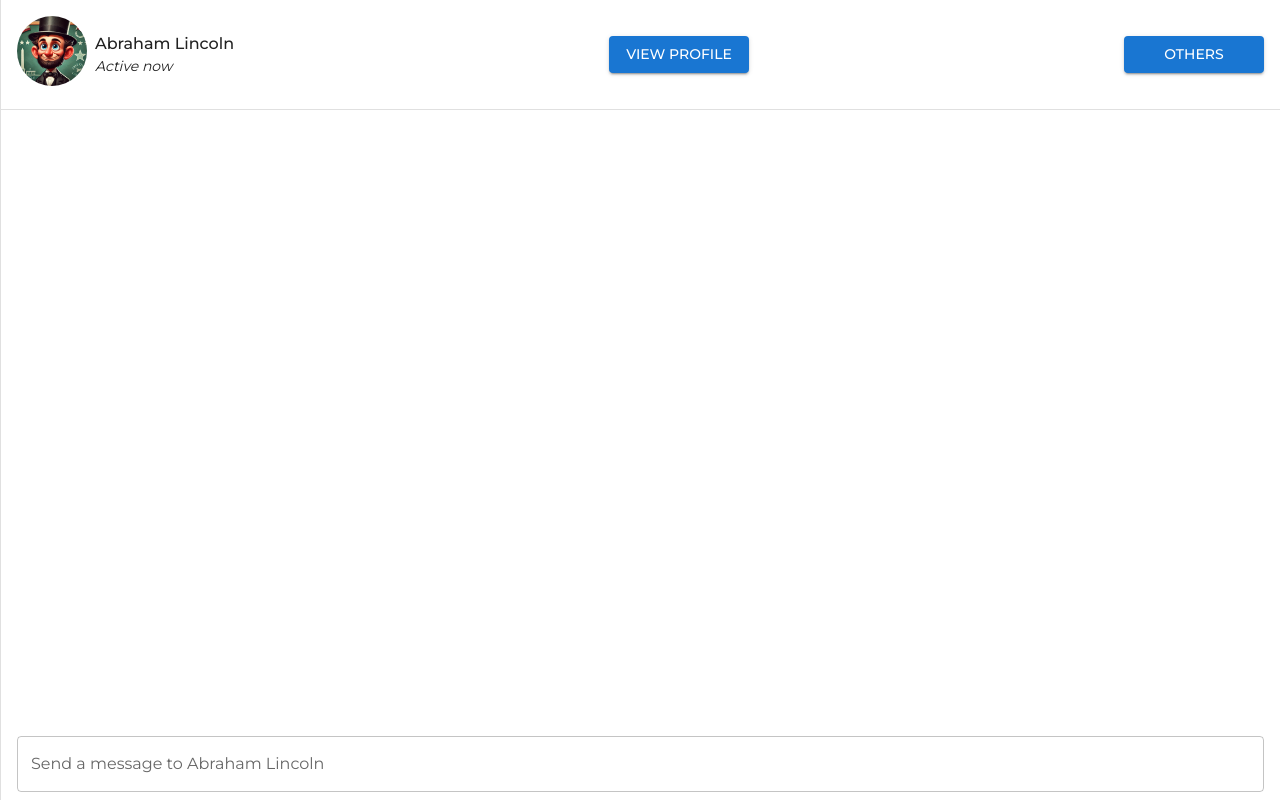
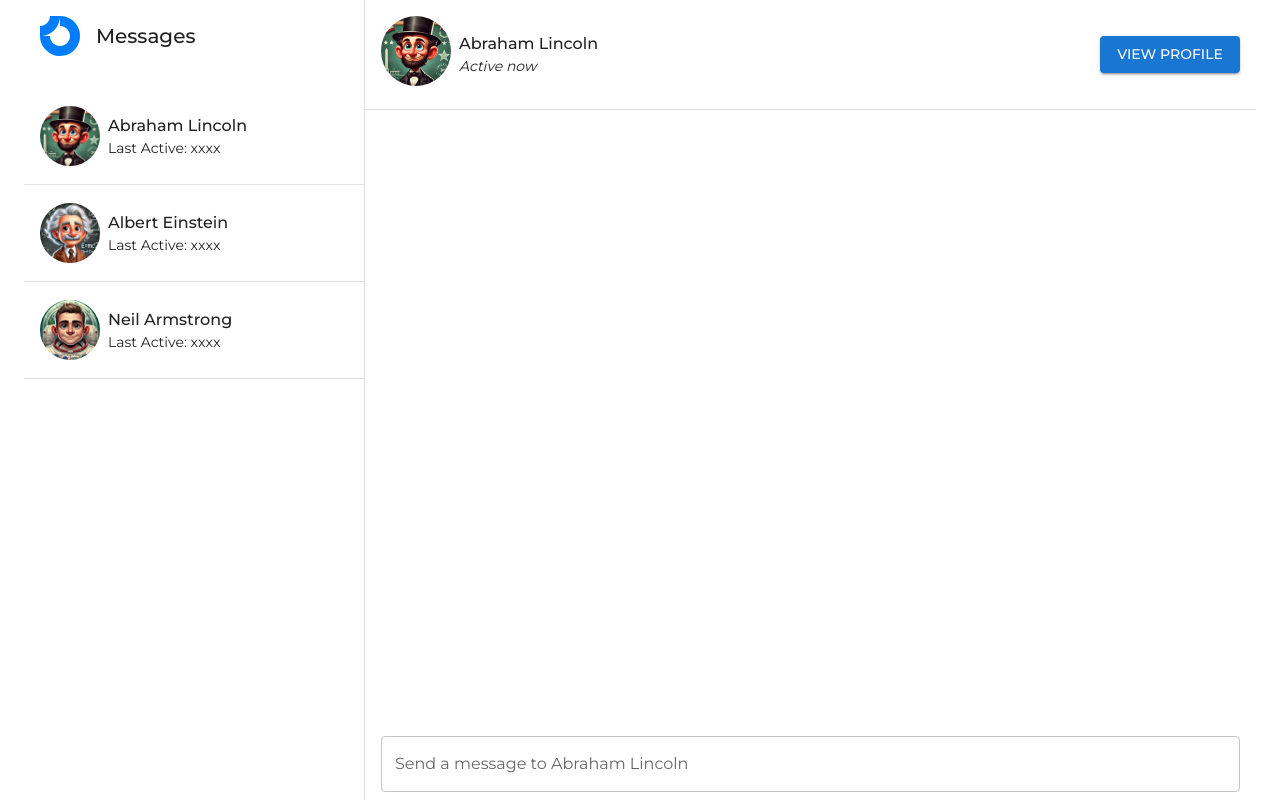
Before and after one commit to tuheli/historical-figures-openai, a React (Vite) app in the folder client/: page /chat in a window 1280 px wide. Built offline with nearby package versions, Linux system fonts and the light colour scheme.

Commit message:
Chat UI improvements

```diff
--- a/client/src/components/chat-with-historical-figure/ChatWithHistoricalFigurePage.tsx
+++ b/client/src/components/chat-with-historical-figure/ChatWithHistoricalFigurePage.tsx
@@ -1,23 +1,33 @@
-import { Box, Divider, Stack } from "@mui/material";
+import { Box, Container, Divider, Stack } from "@mui/material";
 import { HistoricalFigureProfile } from "./top-section/HistoricalFigureProfile";
 import { Messages } from "./Messages";
 import { SendMessage } from "./SendMessage";
 import { MessageIsLoading } from "./MessageIsLoading";
-import { MessagesDrawerModal } from "./top-section/MessagesDrawerModal";
+import { MessagesDrawer } from "./left-side-drawer/MessagesDrawer";
 
 export const ChatWithHistoricalFigurePage = () => {
   return (
     <>
-      <MessagesDrawerModal />
+      <Container maxWidth="xl">
         <Box>
           <Stack
             sx={{
               flexDirection: "row",
               height: "calc(100vh - 0px)",
               maxHeight: "calc(100vh - 0px)",
+              overflow: "auto",
             }}
           >
-          <Divider orientation="vertical" />
+            <Box
+              sx={{
+                position: "sticky",
+                top: 0,
+                borderRight: "1px solid",
+                borderColor: "divider",
+              }}
+            >
+              <MessagesDrawer />
+            </Box>
             <Stack
               sx={{
                 flex: 1,
@@ -34,36 +44,33 @@ export const ChatWithHistoricalFigurePage = () => {
                 </Box>
                 <Divider />
               </Box>
-            <Box
-              sx={
-                {
-                  // bgcolor: "palegoldenrod",
-                }
-              }
-            >
-              <Box
-                sx={{
-                  // mt: 4,
-                  overflowY: "scroll",
-                  maxHeight: "60vh",
-                  // bgcolor: "lightyellow",
-                }}
-              >
+              <Box>
+                <Box>
                   <Messages />
                 </Box>
                 <Box
                   sx={{
-                  my: 1,
+                    position: "sticky",
+                    bottom: 1 * 8,
+                    bgcolor: "background.paper",
+                    mt: 3,
+                  }}
+                >
+                  <Box
+                    sx={{
                       px: 2,
+                      position: "relative",
                     }}
                   >
                     <MessageIsLoading />
+                  </Box>
                   <SendMessage />
                 </Box>
               </Box>
             </Stack>
           </Stack>
         </Box>
+      </Container>
     </>
   );
 };
--- a/client/src/components/chat-with-historical-figure/MessageFromMe.tsx
+++ b/client/src/components/chat-with-historical-figure/MessageFromMe.tsx
@@ -13,7 +13,7 @@ export const MessageFromMe = ({ message, isLastElement }: MessageProps) => {
     <Stack
       ref={(ref) => {
         if (!isLastElement) return;
-        ref?.scrollIntoView(false);
+        ref?.scrollIntoView(true);
       }}
       sx={{
         width: "fit-content",
--- a/client/src/components/chat-with-historical-figure/MessageIsLoading.tsx
+++ b/client/src/components/chat-with-historical-figure/MessageIsLoading.tsx
@@ -9,8 +9,9 @@ export const MessageIsLoading = () => {
   return (
     <Box
       sx={{
+        position: "relative",
+        top: -14,
         width: "100%",
-        py: 2,
         display: isLoadingMessage ? "block" : "hidden",
       }}
     >
--- a/client/src/components/chat-with-historical-figure/SendMessage.tsx
+++ b/client/src/components/chat-with-historical-figure/SendMessage.tsx
@@ -7,6 +7,7 @@ import {
   startedWaitingForMessage,
 } from "../../features/historicalFigureSlice";
 import { useHistoricalFigure } from "../../hooks/useHistoricalFigure";
+import { MessageIsLoading } from "./MessageIsLoading";
 
 export const SendMessage = () => {
   const [input, setInput] = useState("");
@@ -52,7 +53,15 @@ export const SendMessage = () => {
   };
 
   return (
-    <Box component="form" noValidate autoComplete="off" onSubmit={onSubmit}>
+    <Box
+      component="form"
+      noValidate
+      autoComplete="off"
+      onSubmit={onSubmit}
+      sx={{
+        px: 2,
+      }}
+    >
       <TextField
         label={`Send a message to ${figure?.name}`}
         variant="outlined"
--- a/client/src/components/chat-with-historical-figure/top-section/HistoricalFigureProfile.tsx
+++ b/client/src/components/chat-with-historical-figure/top-section/HistoricalFigureProfile.tsx
@@ -1,17 +1,9 @@
 import { Box, Button, Stack, Typography } from "@mui/material";
 import { useHistoricalFigure } from "../../../hooks/useHistoricalFigure";
 import { ScaleInAnimation } from "../../animation-wrapper/ScaleInAnimation";
-import { useAppDispatch } from "../../../app/hooks";
-import { openedModal } from "../../../features/mobileSlice";
 
 export const HistoricalFigureProfile = () => {
   const { figure } = useHistoricalFigure();
-
-  const dispatch = useAppDispatch();
-
-  const openMobileModal = () => {
-    dispatch(openedModal());
-  };
 
   return (
     <>
@@ -72,15 +64,6 @@ export const HistoricalFigureProfile = () => {
         >
           View Profile
         </Button>
-        <Button
-          variant="contained"
-          onClick={openMobileModal}
-          sx={{
-            width: 140,
-          }}
-        >
-          Others
-        </Button>
       </Stack>
     </>
   );
```
Lines whose indentation alone changed are shown as unchanged.
